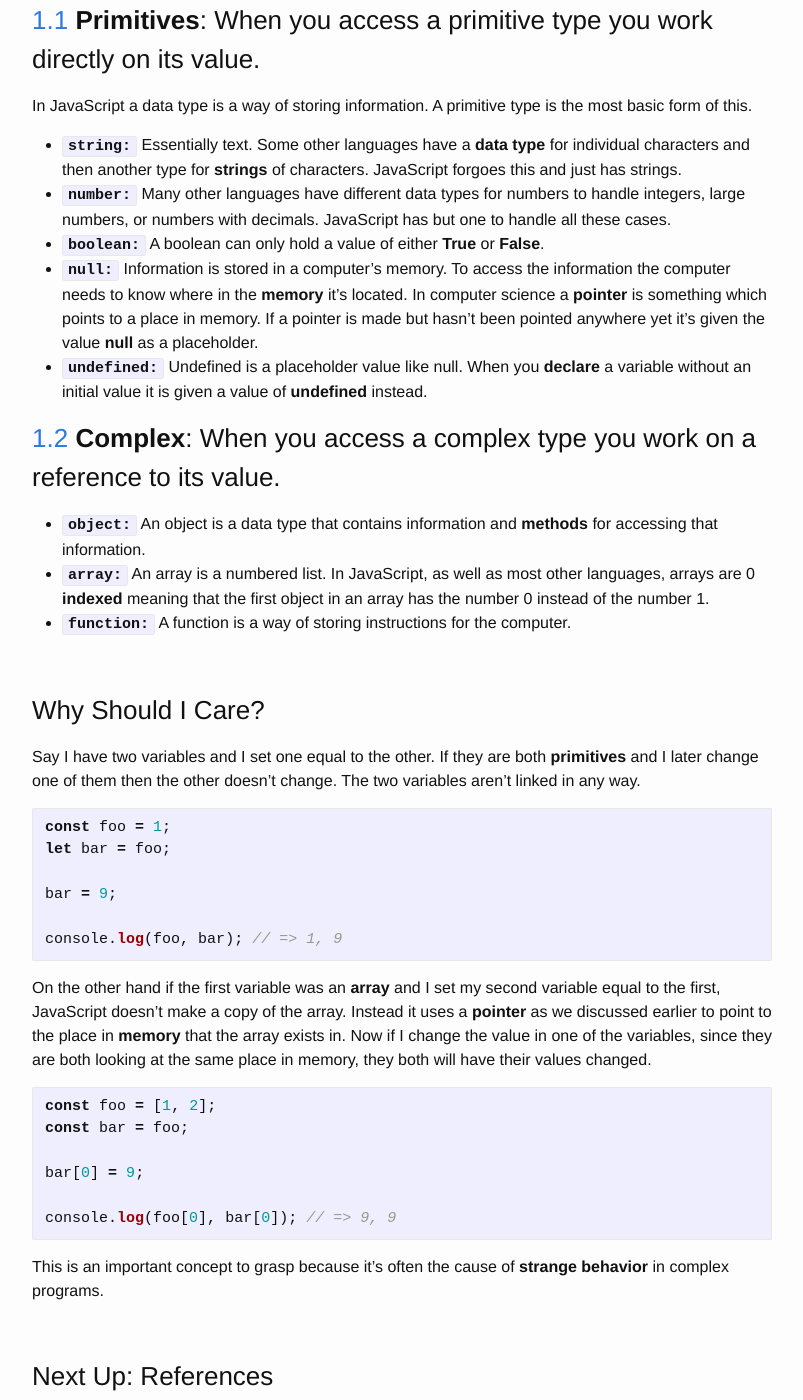
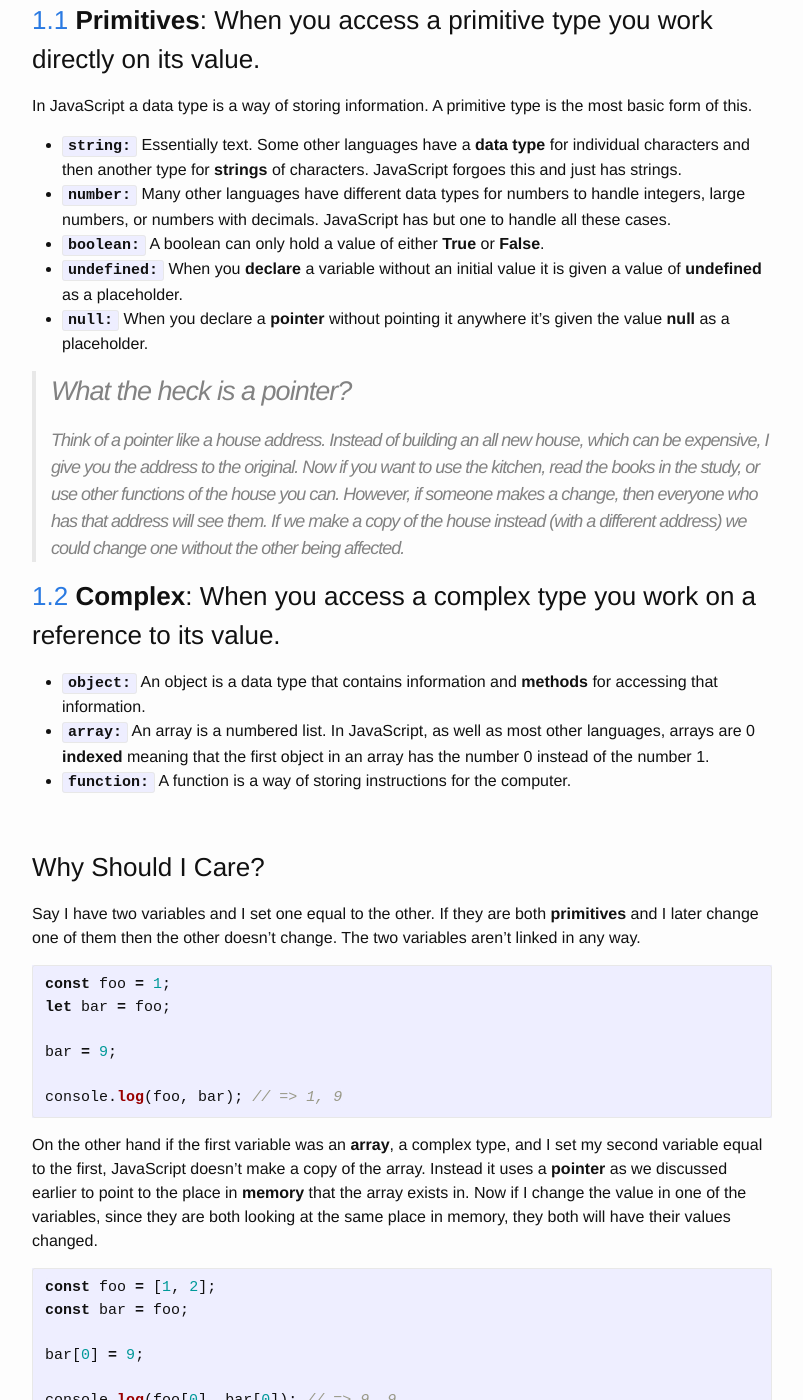
Before and after one commit to JohnLRBrock/JohnBrock, a Jekyll site: the page built from john-brock-js/_posts/2017-07-27-Airbnb-style-guide-chapter-1.md, in a window 1280 px wide and 1400 px high, scrolled down 541 px. Shown: the whole window, without its empty margins (238-1041 px from the left). Built offline with Jekyll 4.4.1, drawn with Linux system fonts in a browser that asks for light colours; a script that is not in the unit is left out.

Commit message:
added section explaining pointers

````diff
--- a/john-brock-js/_posts/2017-07-27-Airbnb-style-guide-chapter-1.md
+++ b/john-brock-js/_posts/2017-07-27-Airbnb-style-guide-chapter-1.md
@@ -15,8 +15,12 @@ In JavaScript a data type is a way of storing information. A primitive type is t
 * **`string:`** Essentially text. Some other languages have a **data type** for individual characters and then another type for **strings** of characters. JavaScript forgoes this and just has strings.
 * **`number:`** Many other languages have different data types for numbers to handle integers, large numbers, or numbers with decimals. JavaScript has but one to handle all these cases.
 * **`boolean:`** A boolean can only hold a value of either **True** or **False**.
-* **`null:`** Information is stored in a computer's memory. To access the information the computer needs to know where in the **memory** it's located. In computer science a **pointer** is something which points to a place in memory. If a pointer is made but hasn't been pointed anywhere yet it's given the value **null** as a placeholder.
-* **`undefined:`** Undefined is a placeholder value like null. When you **declare** a variable without an initial value it is given a value of **undefined** instead.
+* **`undefined:`** When you **declare** a variable without an initial value it is given a value of **undefined** as a placeholder.
+* **`null:`** When you declare a **pointer** without pointing it anywhere it's given the value **null** as a placeholder.
+
+> # What the heck is a pointer?
+Think of a pointer like a house address. Instead of building an all new house, which can be expensive, I give you the address to the original. Now if you want to use the kitchen, read the books in the study, or use other functions of the house you can. However, if someone makes a change, then everyone who has that address will see them. If we make a copy of the house instead (with a different address) we could change one without the other being affected.
+
 
 ### [1.2][1.2] **Complex**: When you access a complex type you work on a reference to its value.
 
@@ -37,7 +41,7 @@ bar = 9;
 console.log(foo, bar); // => 1, 9
 ```
 
-On the other hand if the first variable was an **array** and I set my second variable equal to the first, JavaScript doesn't make a copy of the array. Instead it uses a **pointer** as we discussed earlier to point to the place in **memory** that the array exists in. Now if I change the value in one of the variables, since they are both looking at the same place in memory, they both will have their values changed.
+On the other hand if the first variable was an **array**, a complex type, and I set my second variable equal to the first, JavaScript doesn't make a copy of the array. Instead it uses a **pointer** as we discussed earlier to point to the place in **memory** that the array exists in. Now if I change the value in one of the variables, since they are both looking at the same place in memory, they both will have their values changed.
 
 ```javascript
 const foo = [1, 2];
````
Also changed, not shown: john-brock-js/_drafts/JS-ELI50-Linters.md (added, +1 -0 lines).
